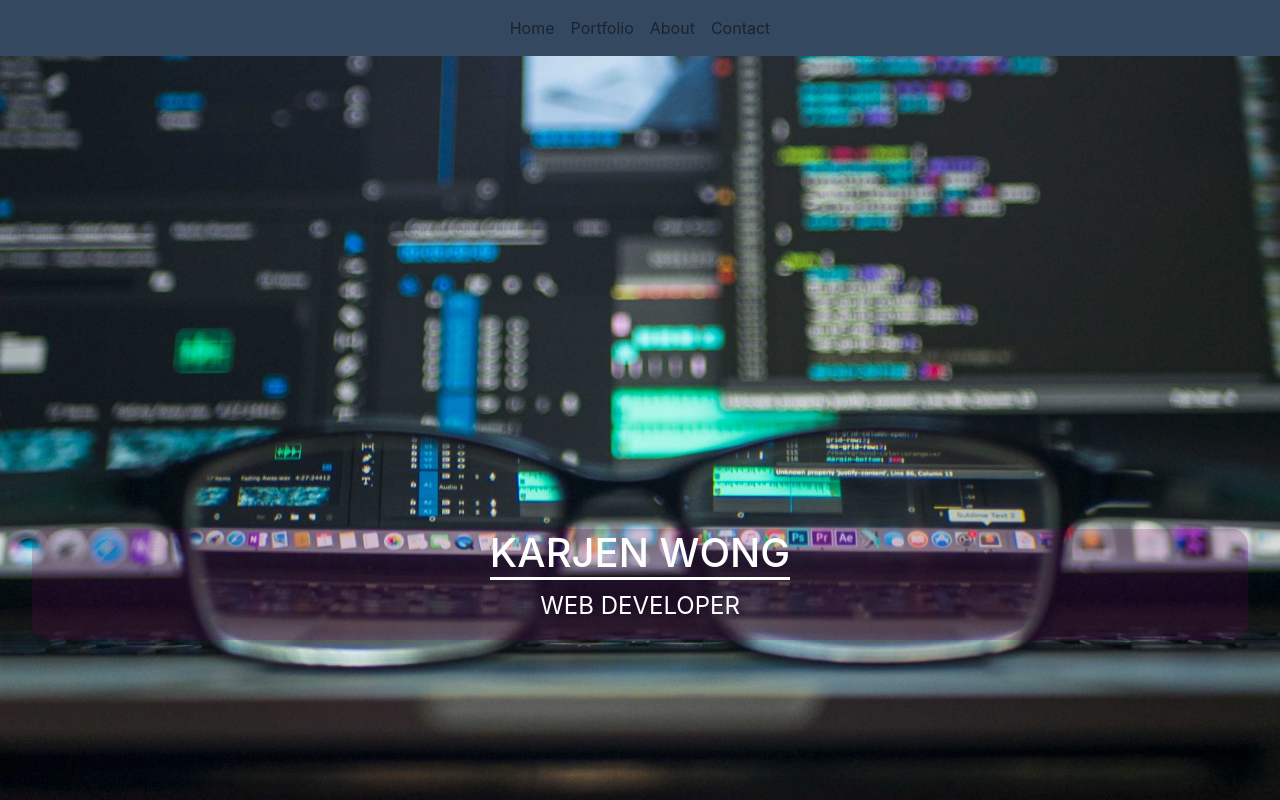
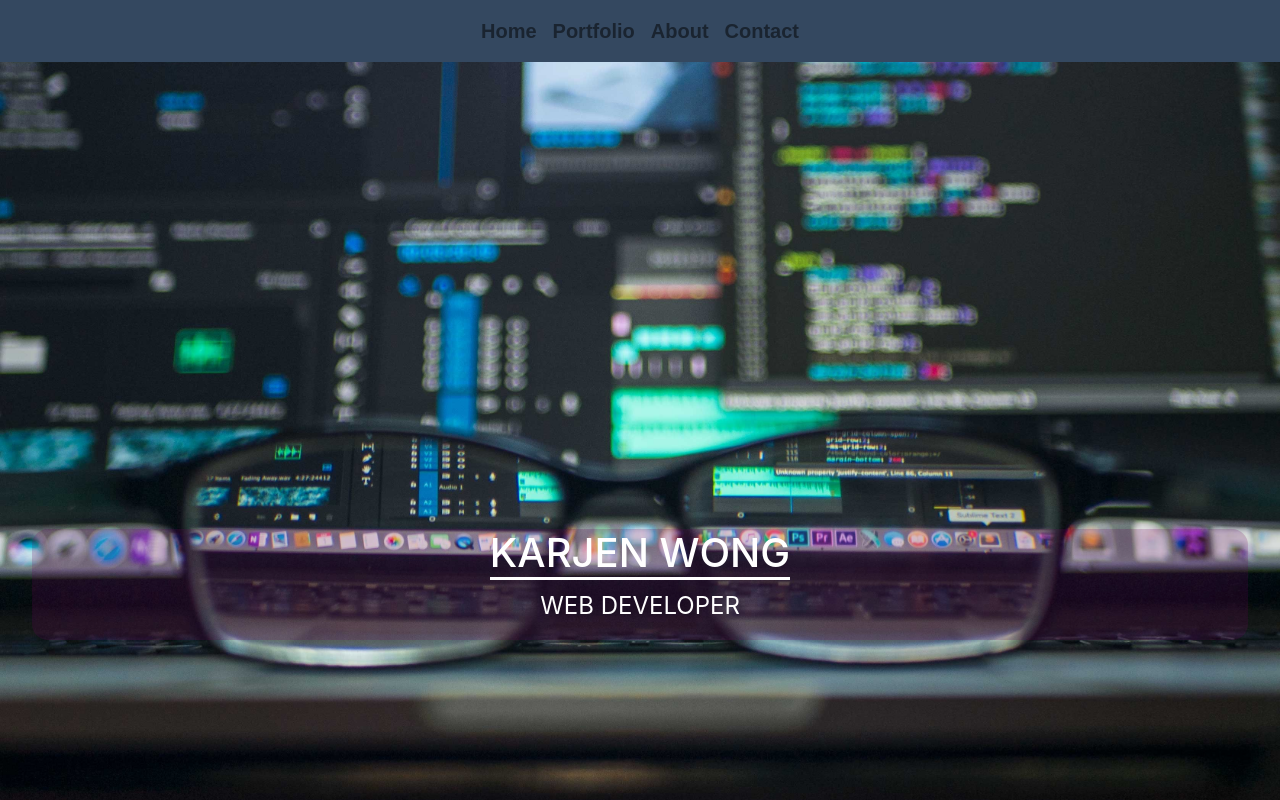
Before and after one commit to karjenwong/profileV2, a React (Create React App) app: page / in a window 1280 px wide. Shown: the top 800 px of the page. Built offline with nearby package versions, Linux system fonts and the light colour scheme.

Commit message:
fix breakpoints, add config for pm2

```diff
--- a/src/App.js
+++ b/src/App.js
@@ -13,7 +13,7 @@ function App() {
     <div id="home" className="">
       <Navbar collapseOnSelect fixed="top" expand="lg">
         <Navbar.Toggle aria-controls="basic-navbar-nav" />
-        <Navbar.Collapse id="basic-navbar-nav">
+        <Navbar.Collapse id="basic-navbar-nav" className="fontSize">
           <Nav>
             <Nav.Link href="#hero">Home</Nav.Link>
             <Nav.Link href="#portfolio">Portfolio</Nav.Link>
--- a/src/custom.scss
+++ b/src/custom.scss
@@ -89,6 +89,11 @@ html {
     width:50%;
   }
 }
+.fontSize{
+  font-size: 1.25rem;
+  font-weight:Bold;
+  font-family:sans-serif;
+}
 
 @media (min-width: 768px) {
   .justify {
```
Also changed, not shown: app.config.json (added, +10 -0 lines).
